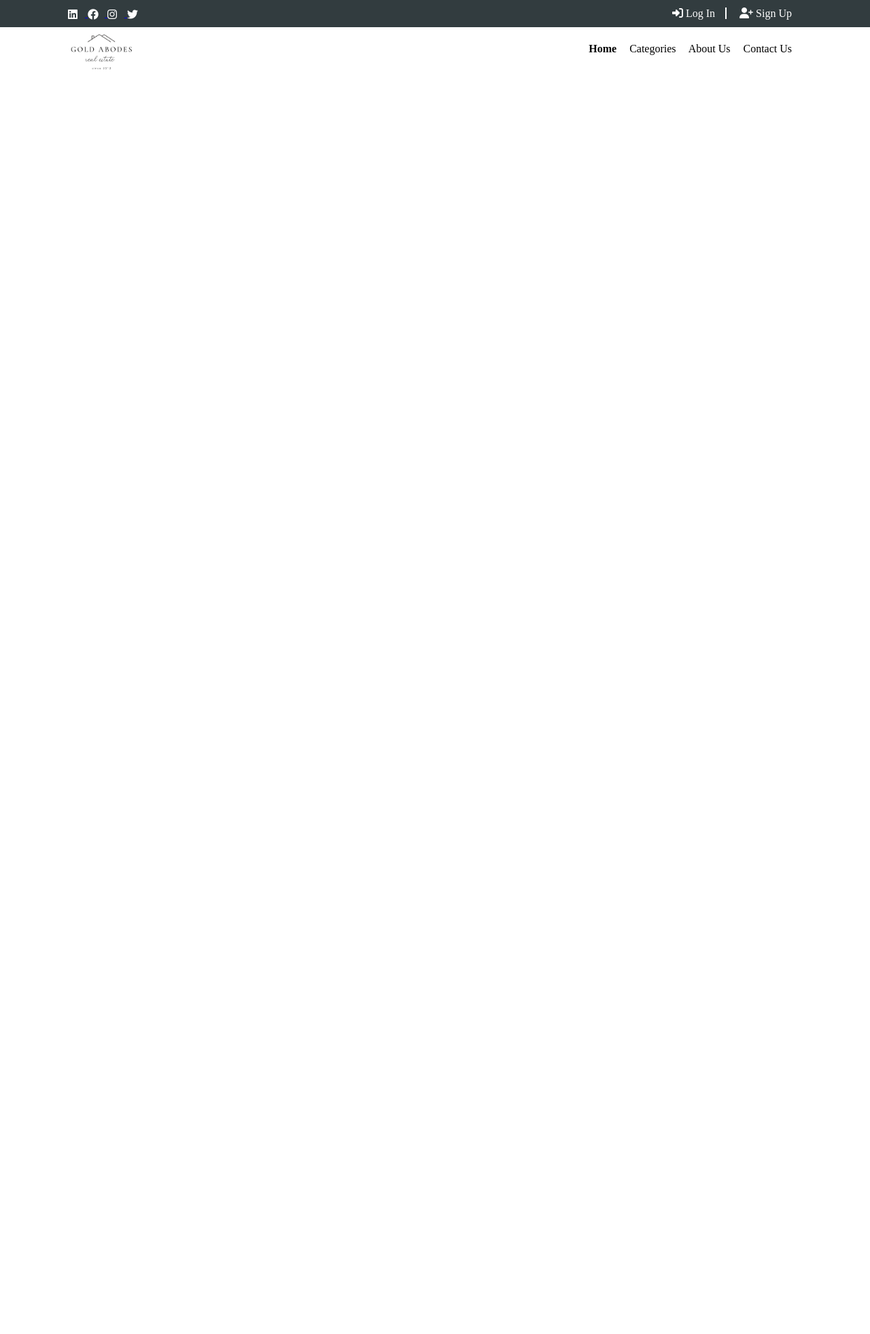
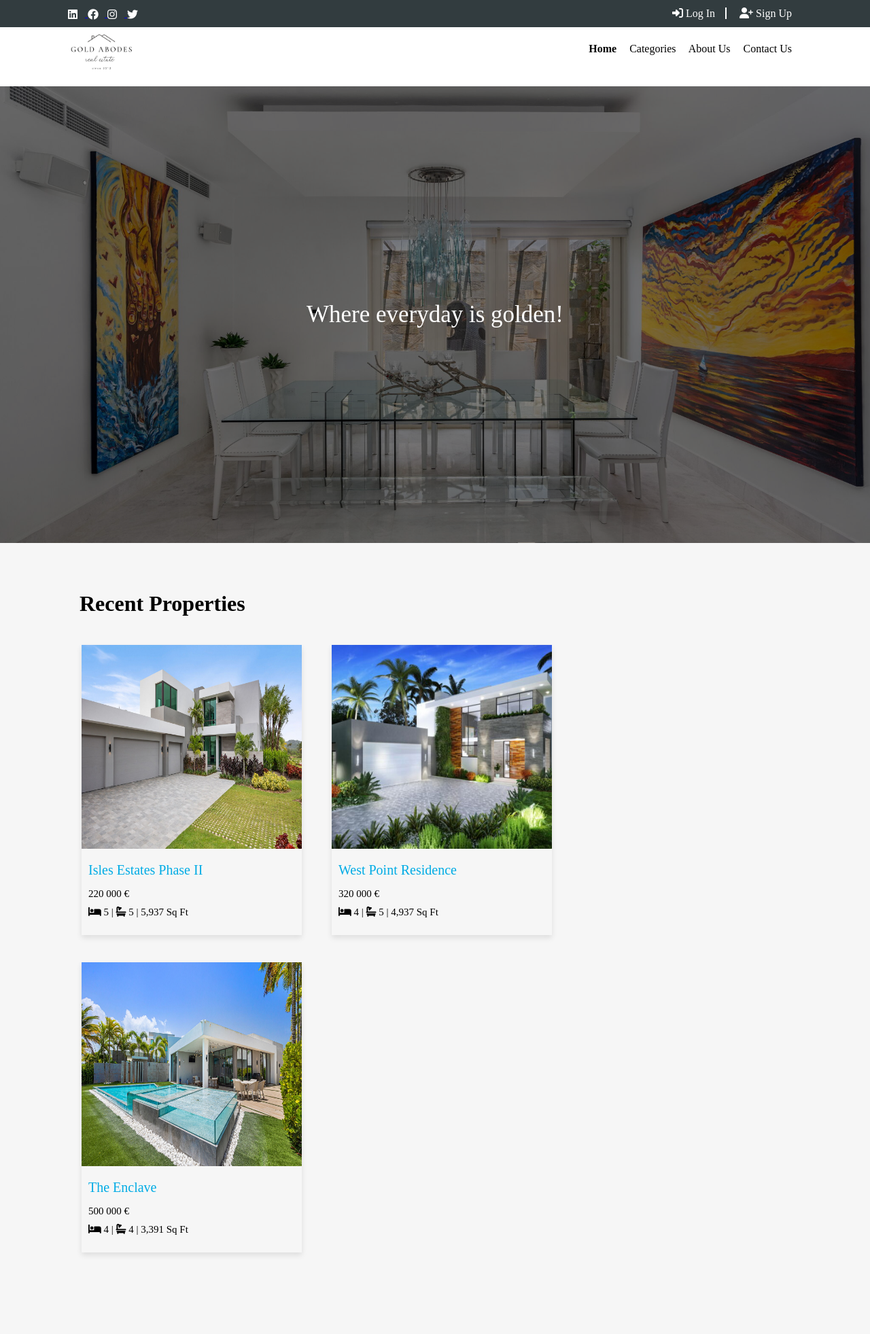
Before and after one commit to zadekastrati/real-estate, a PHP site: page / in a window 1280 px wide. Shown: the whole page at 68% size. Before the commit the page ends 102 px from the top, so only its background shows below. Run offline with PHP 8.4, Linux system fonts and the light colour scheme.

Commit message:
Added some properties.

```diff
--- a/index.html
+++ b/index.html
@@ -50,6 +50,59 @@
             <a href="contact.html">Contact Us</a>
         </div>
     </div>
+
+    <div class="banner">
+        <h1 class="title">Where everyday is golden!</h1>
+    </div>
+
+    <div class="properties padding-lr-100">
+        <div class="title">
+            <h1>Recent Properties</h1>
+        </div>
+        <div class="property w-33">
+            <div class="image">
+                <img src="images/property1.jpg" alt="">
+            </div>
+            <div class="content">
+
+                <a href="property.html" class="title">Isles Estates Phase II</a>
+                <div class="price">220 000 &euro;</div>
+                <div class="description">
+                    <i class="fa-solid fa-bed"> </i> 5 |
+                    <i class="fa-solid fa-bath"> </i> 5 | 5,937 Sq Ft
+                </div>
+            </div>
+            <div class="footer"></div>
+        </div>
+        <div class="property w-33">
+            <div class="image">
+                <img src="images/property2.jpg" alt="">
+            </div>
+            <div class="content">
+                <a href="property.html" class="title">West Point Residence</a>
+                <div class="price">320 000 &euro;</div>
+                <div class="description">
+                    <i class="fa-solid fa-bed"> </i> 4 |
+                    <i class="fa-solid fa-bath"> </i> 5 | 4,937 Sq Ft
+                </div>
+            </div>
+            <div class="footer"></div>
+        </div>
+        <div class="property w-33">
+            <div class="image">
+                <img src="images/property3.jpg" alt="">
+            </div>
+            <div class="content">
+                <a href="property.html" class="title">The Enclave</a>
+                <div class="price">500 000 &euro;</div>
+                <div class="description">
+                    <i class="fa-solid fa-bed"></i> 4 |
+                    <i class="fa-solid fa-bath"> </i> 4 | 3,391 Sq Ft
+                </div>
+            </div>
+            <div class="footer"></div>
+        </div>
+    </div>
 </body>
 
 </html>
--- a/style.css
+++ b/style.css
@@ -96,3 +96,96 @@ body {
 .header2 .menu a:hover {
     font-weight: bold;
 }
+
+.banner {
+    position: relative;
+    background-image: url('images/background.jpg');
+    background-repeat: no-repeat;
+    background-size: cover;
+    background-position: center;
+    height: 84vh;
+    text-align: center;
+    margin-top: -22px;
+}
+
+.banner .title {
+    position: relative;
+    top: 50%;
+    transform: translateY(-50%);
+    color: #fff;
+    font-weight: 900;
+    font-size: 35px;
+    font-weight: lighter;
+}
+
+.banner::before {
+    content: "";
+    position: absolute;
+    top: 0;
+    left: 0;
+    right: 0;
+    bottom: 0;
+    background-color: rgba(0, 0, 0, 0.5);
+}
+
+/* Styling for the properties section */
+.properties {
+    background-color: #F6F6F6;
+    padding-top: 50px;
+    padding-bottom: 100px;
+}
+
+/* Styling for individual property cards */
+.properties .property {
+    display: inline-block;
+    text-align: start;
+    align-items: center;
+    margin-right: 41px;
+    box-shadow: 0 4px 8px rgba(0, 0, 0, 0.1);
+    margin: 20px;
+}
+
+.properties .property:hover {
+    box-shadow: 0 8px 16px rgba(0, 0, 0, 0.2);
+}
+
+.properties .property .image {
+    height: 300px;
+}
+
+.properties .property .image img {
+    height: 100%;
+    width: 100%;
+    align-items: center;
+}
+
+.property img {
+    transition: transform 0.3s ease-in-out;
+    max-width: 100%;
+    height: auto;
+}
+
+.properties .property .content {
+    padding-bottom: 20px;
+}
+
+.properties .property .content .title {
+    display: inline-block;
+    color: #00ABE5;
+    padding: 20px 10px 10px 10px;
+    text-decoration: none;
+    font-size: 20px;
+}
+
+.properties .property .content .price,
+.properties .property .content .description {
+    display: block;
+    color: #000;
+    padding: 5px 10px;
+    font-size: 15px;
+}
+
+.properties .title h1 {
+    color: #000;
+    padding-left: 17px;
+}
```
Also changed, not shown: images/background.jpg (added), images/property1.jpg (added), images/property2.jpg (added), images/property3.jpg (added).
